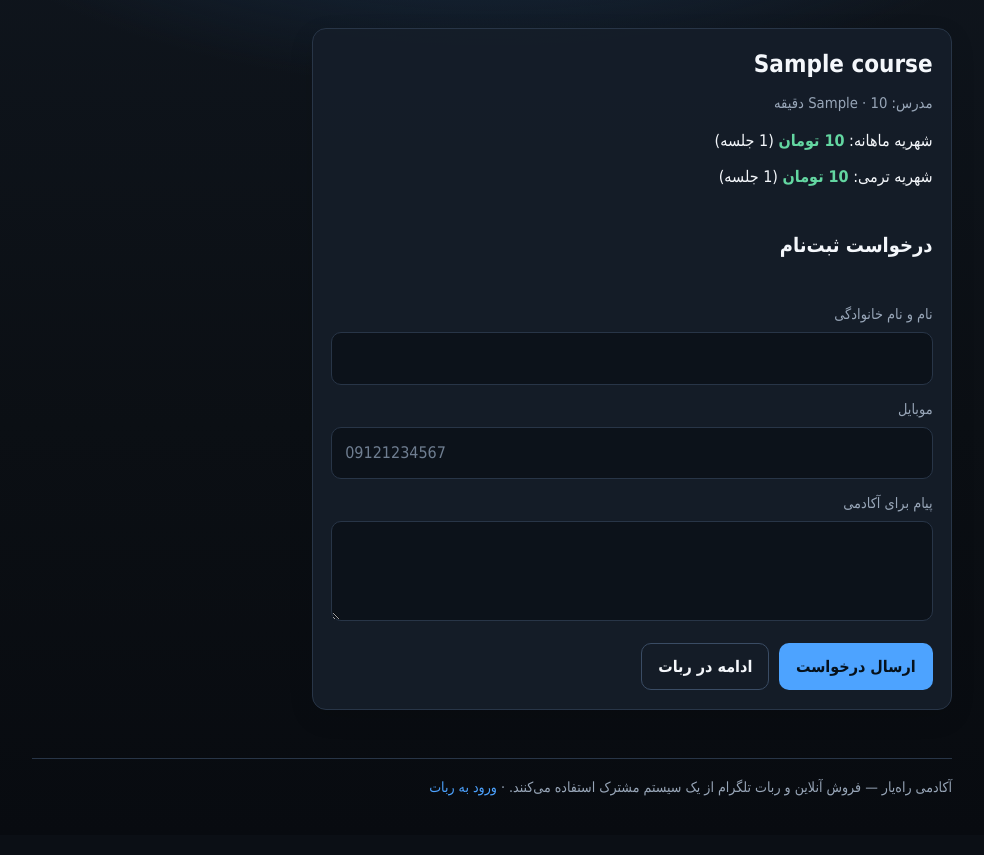
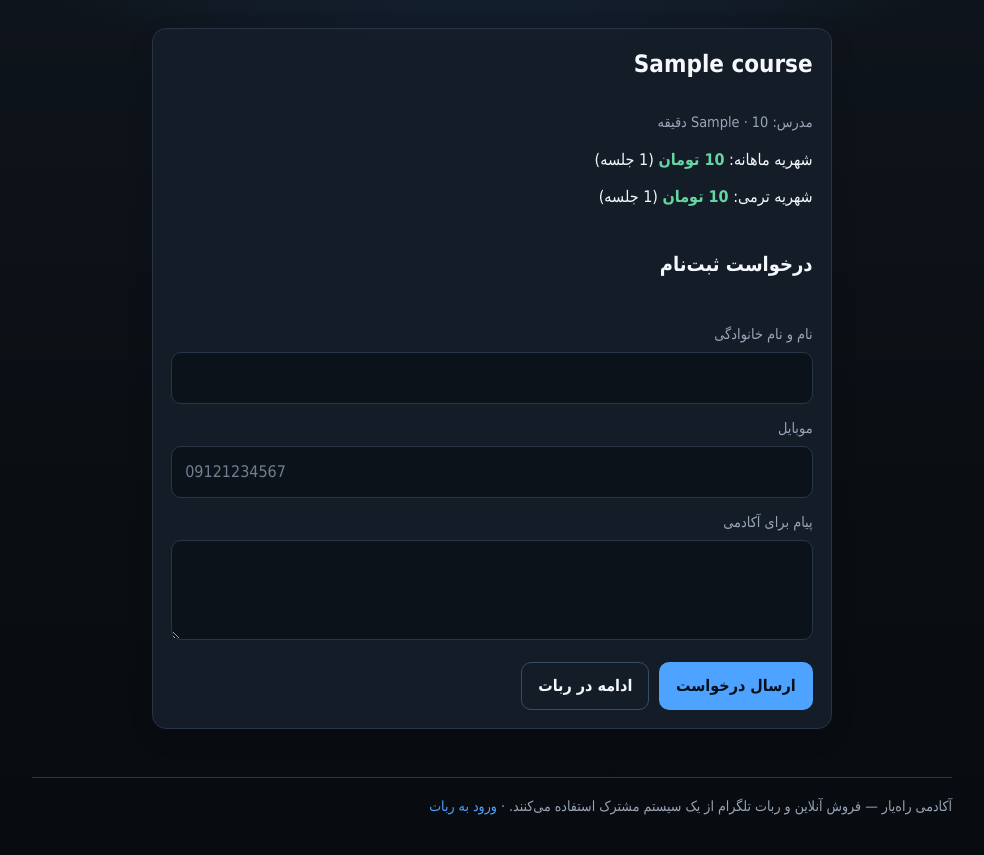
Before and after one commit to mehrshadevilb-cell/RahYar-Academy-Management-System-V14, a FastAPI app: page /classes/1 in a window 1280 px wide. Shown: the part 76-931 px from the top of the page, without its empty margins (148-1132 px from the left). Before the commit the page ends 872 px from the top, so only its background shows below. Run offline with FastAPI, Linux system fonts and the light colour scheme; tables that the repository leaves empty hold one stand-in row (values such as "Sample post"); parts of the project's set-up code (start-up, migrations or seed data) failed here and were passed over; some libraries are stand-ins or nearby versions.

Commit message:
fix(web): polish online class detail form UI

```diff
--- a/src/web/templates/class_detail.html
+++ b/src/web/templates/class_detail.html
@@ -1,20 +1,20 @@
 {% extends "base.html" %}
 {% block title %}{{ course.name }} | {{ site_name }}{% endblock %}
 {% block content %}
-<article class="card" style="max-width:640px">
-  <h1 style="margin:0">{{ course.name }}</h1>
-  <p class="muted">مدرس: {{ course.teacher or "—" }} · {{ course.duration_minutes }} دقیقه</p>
+<article class="card detail-card">
+  <h1>{{ course.name }}</h1>
+  <p class="meta">مدرس: {{ course.teacher or "—" }} · {{ course.duration_minutes }} دقیقه</p>
   {% if course.monthly_price %}<div>شهریه ماهانه: <span class="price">{{ "{:,}".format(course.monthly_price) }} تومان</span> ({{ course.monthly_sessions }} جلسه)</div>{% endif %}
   {% if course.term_price %}<div>شهریه ترمی: <span class="price">{{ "{:,}".format(course.term_price) }} تومان</span> ({{ course.term_sessions }} جلسه)</div>{% endif %}
 
   <h2>درخواست ثبت‌نام</h2>
   <form method="post" action="/classes/{{ course.id }}/inquiry">
-    <label>نام و نام خانوادگی</label>
-    <input name="full_name" required maxlength="100" />
-    <label>موبایل</label>
-    <input name="phone" required maxlength="15" placeholder="09121234567" />
-    <label>پیام برای آکادمی</label>
-    <textarea name="message" maxlength="500"></textarea>
+    <label for="full_name">نام و نام خانوادگی</label>
+    <input id="full_name" name="full_name" required maxlength="100" autocomplete="name" />
+    <label for="phone">موبایل</label>
+    <input id="phone" name="phone" type="tel" inputmode="tel" required maxlength="15" autocomplete="tel" placeholder="09121234567" />
+    <label for="message">پیام برای آکادمی</label>
+    <textarea id="message" name="message" maxlength="500"></textarea>
     <div class="btn-row">
       <button class="btn" type="submit">ارسال درخواست</button>
       {% if bot_class_link %}
```
